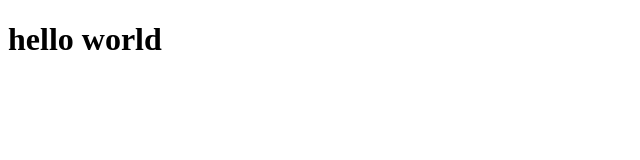
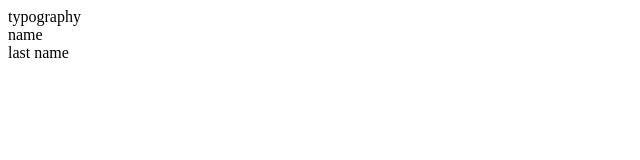
Before and after one commit to taniagef/goit-markup-hw-01, a plain HTML site: page index.html in a window 1280 px wide. Shown: the whole page, without its empty margins (0-640 px from the left). Drawn offline with Linux system fonts and the light colour scheme.

Commit message:
Update index.html

```diff
--- a/index.html
+++ b/index.html
@@ -2,6 +2,7 @@
 <html lang="en">
 
 <head>
+
     <meta charset="UTF-8">
     <meta http-equiv="X-UA-Compatible" content="IE=edge">
     <meta name="viewport" content="width=device-width, initial-scale=1.0">
@@ -9,7 +10,9 @@
 </head>
 
 <body>
-    <h1>hello world</h1>
+    <header>typography</header>
+    <main>name</main>
+    <footer>last name</footer>
 </body>
 
 </html>
```
